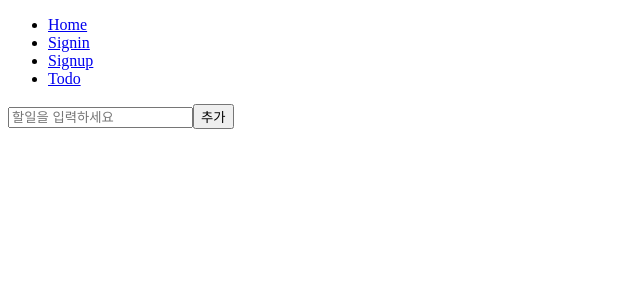
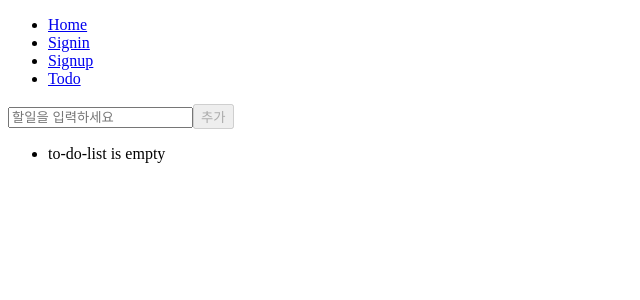
Before and after one commit to DoctorK4/wanted-pre-onboarding-frontend, a React (Create React App) app: page /todo in a window 1280 px wide. Shown: the top 300 px of the page, without its empty margins (0-640 px from the left). Built offline with nearby package versions, Linux system fonts and the light colour scheme; sample sign-in values are in the browser's storage.

Commit message:
[enhancement] todolist 로컬 구현 & todolist 비었을 시 문구구현

```diff
--- a/src/components/ToDo.jsx
+++ b/src/components/ToDo.jsx
@@ -1,20 +1,22 @@
 import { useState } from "react"
 
-export default function ToDo({index, inputValue, toDos, setToDos}) {
+export default function ToDo({index, inputValue, toDos, setToDos, isCompleted}) {
   const [edit, setEdit] = useState(false);
   const [newToDo, setNewToDo ] = useState(inputValue);
+
+  // 수정모드 전환
   const editToDo = (index) => {
     toDos[index] = newToDo;
     setToDos([...toDos]);
     setEdit(false);
   }
-
+  // todo 삭제
   const deleteToDo = (index) => {
     setToDos((toDos)=>{
       return toDos.filter((prev, ind) => ind !== index);
     });
   }
-
+  // 수정모드 종료 (수정취소)
   const cancelEdit = () => {
     setEdit(false)
     setNewToDo(inputValue);
@@ -24,20 +26,21 @@ export default function ToDo({index, inputValue, toDos, setToDos}) {
     <>
       <li>
         { !edit ?
+        // 수정모드 전
         <>
           <label htmlFor="addToDo">
-          <input type="checkbox" id="addToDo"/>
+            <input type="checkbox" id="addToDo" checked={isCompleted}/>
             <span>{inputValue}</span>
           </label>
           <button data-testid="modify-button" onClick={()=>setEdit(true)}>수정</button>
           <button data-testid="delete-button" onClick={()=> deleteToDo(index)}>삭제</button>
         </>
         :
-
-        <form onSubmit={()=>editToDo(index)} id="editForm">
-          <input data-testid="modify-input" value={newToDo} form="editForm" onChange={(e)=>setNewToDo(e.target.value)}/>
+        // 수정모드 후
+        <form onSubmit={() => editToDo(index)} id="editForm">
+          <input data-testid="modify-input" value={newToDo} form="editForm" onChange={(e) => setNewToDo(e.target.value)}/>
           <button data-testid="submit-button" type="submit">제출</button>
-          <button data-testid="cancel-button" type="button" onClick={()=>cancelEdit()}>취소</button>
+          <button data-testid="cancel-button" type="button" onClick={cancelEdit}>취소</button>
         </form>
         }
       </li>
--- a/src/pages/toDoList.jsx
+++ b/src/pages/toDoList.jsx
@@ -1,4 +1,4 @@
-import { useState } from 'react'
+import { useEffect, useState } from 'react'
 import ToDo from '../components/ToDo';
 import axios from "axios";
 
@@ -16,18 +16,39 @@ function ToDoList () {
   const [inputValue, setInputValue] = useState('');
   const [toDos, setToDos] = useState([]);
 
+  // useEffect(()=>{
+  //   getToDos();
+  // },[])
+
+  // // DB에서 할일 목록을 가져오는 함수
+  // const getToDos = async () => {
+  //   let newdata = await api.get('/todos').then((res)=>res.data);
+  //   setToDos([...toDos, newdata]);
+    // .then((res)=> res.data.map(
+    //   (item, index) =>
+    //   <ToDo
+    //     key={index}
+    //     index={index}
+    //     inputValue={item.todo}
+    //     toDos={toDos}
+    //     setToDos={setToDos}
+    //     isCompleted={item.isCompleted}
+    //   />)
+
+
   const addToDo = async (e) => {
     e.preventDefault();
-    // 입력창 초기화
+    // DB의 할일 목록 리스트에 새 할일 추가
     await api.post('/todos',{
       "id": toDos.findIndex((item)=>item===inputValue),
       "todo": inputValue,
       "isCompleted": false,
-      "userId": token,
     })
     .then((res) => {
-      console.log(res);
+
       setToDos([...toDos, inputValue]);
+
+      // 입력창 초기화
       setInputValue('');
     })
     .catch((err)=>console.log(err));
@@ -36,11 +57,35 @@ function ToDoList () {
   return (
     <>
       <form onSubmit={addToDo}>
-        <input data-testid="new-todo-input" type="text" placeholder="할일을 입력하세요" value={inputValue} onChange={(e)=>setInputValue(e.target.value)}/>
-        <button data-testid="new-todo-add-button" type="submit">추가</button>
+        <input
+          data-testid="new-todo-input"
+          type="text"
+          placeholder="할일을 입력하세요"
+          value={inputValue}
+          onChange={(e) => setInputValue(e.target.value)}
+          />
+        <button
+          data-testid="new-todo-add-button"
+          type="submit"
+          disabled={(inputValue) ? false : true}
+        >
+          추가
+        </button>
       </form>
       <ul>
-        {toDos.map((inputValue, index)=>(<ToDo key={index} index={index} inputValue={inputValue} toDos={toDos} setToDos={setToDos}/>))}
+        {toDos.length === 0 ?
+          <li>to-do-list is empty</li>
+        :
+          toDos.map((inputValue, index) =>
+            (<ToDo
+              key={index}
+              index={index}
+              inputValue={inputValue}
+              toDos={toDos}
+              setToDos={setToDos}
+            />)
+          )
+        }
       </ul>
     </>
   )
```
Lines whose indentation alone changed are shown as unchanged.
